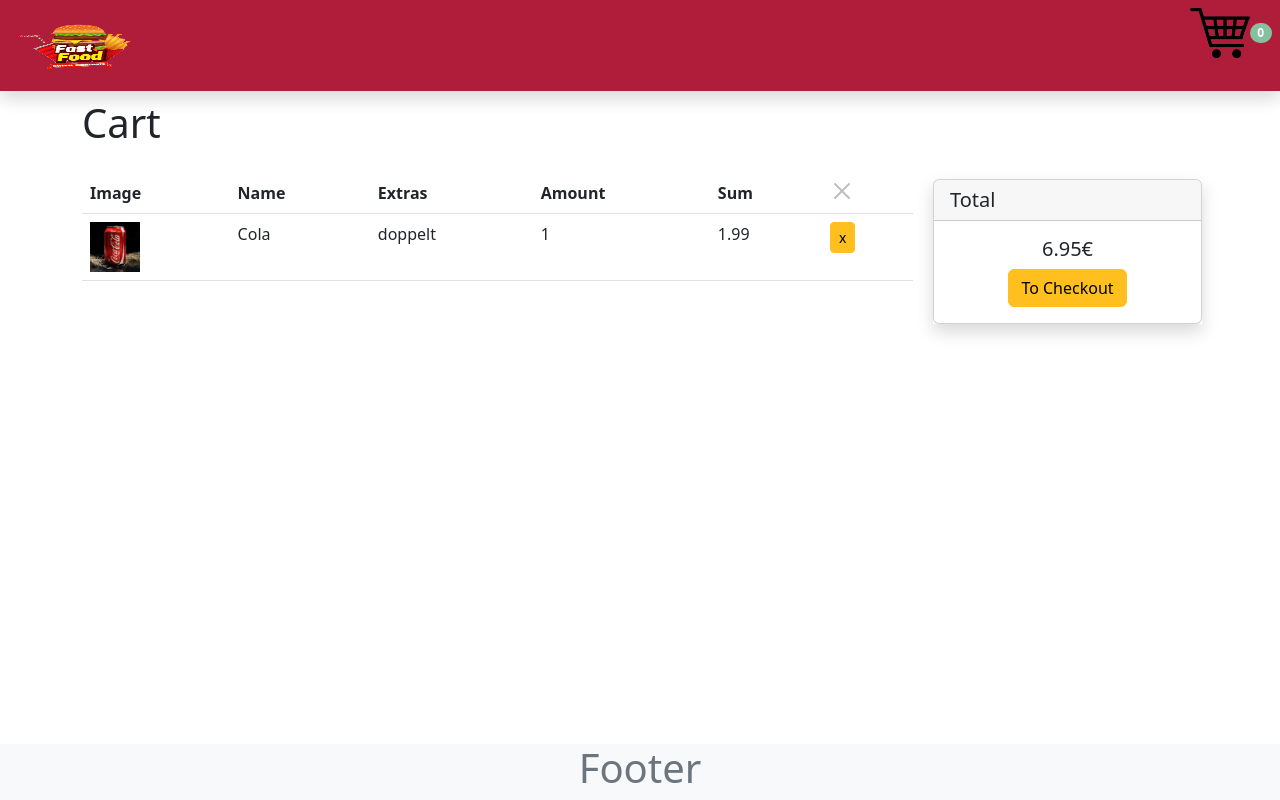
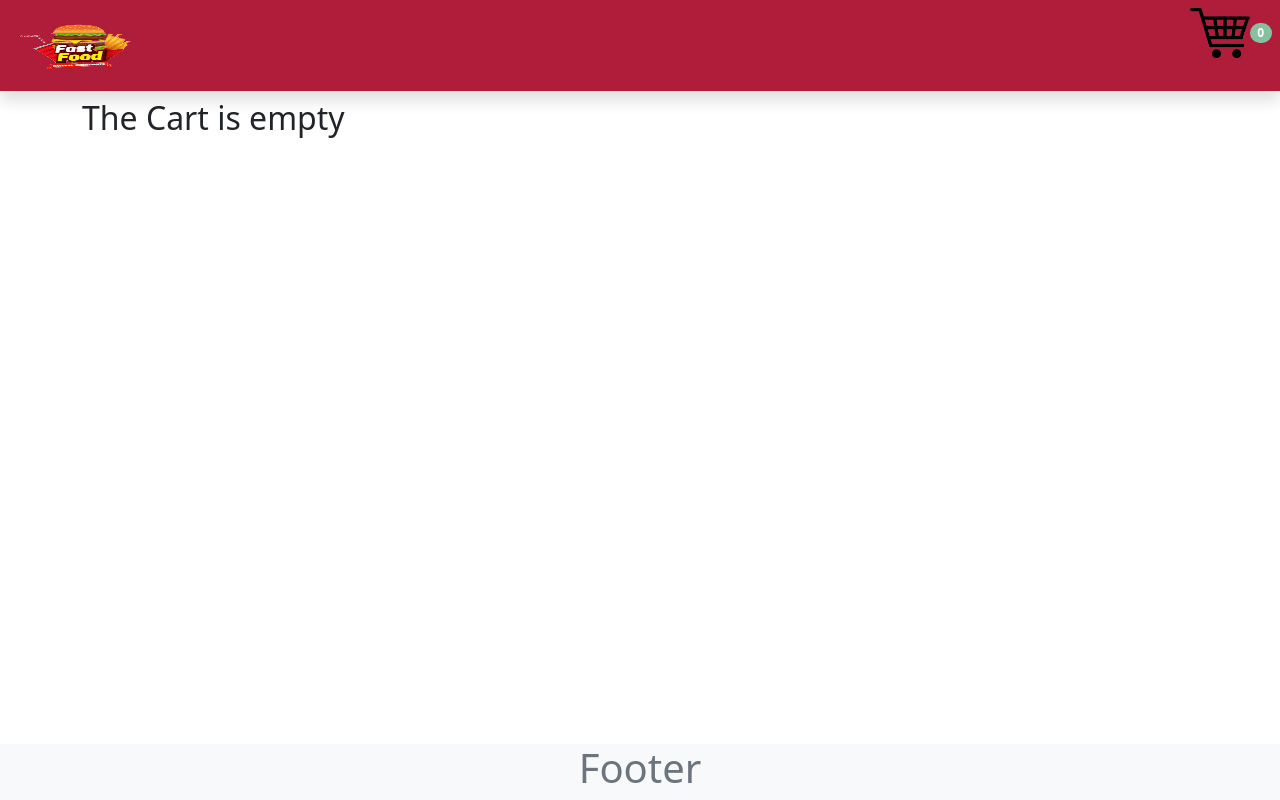
Before and after one commit to hristosppp/FoodHero, a Next.js app: page /cart in a window 1280 px wide. Built offline with nearby package versions, Linux system fonts and the light colour scheme.

Commit message:
implemented paypal for payments

```diff
--- a/components/Productlist.jsx
+++ b/components/Productlist.jsx
@@ -15,12 +15,14 @@ export default function Productlist({products}) {
                                 </Link>
                                 <Card.Body>
                                     <Card.Title>
-                                        {product.name} {product.preis}€
+                                        {product.name} {product.preis.toFixed(2)}€
                                     </Card.Title>
                                     <Card.Text>
                                         {product.beschreibung}
                                     </Card.Text>
-                                    <Button variant="danger">add to Card</Button>
+                                    <Link href={`/products/${product.url}`}>
+                                        <Button variant="danger">add to Card</Button>
+                                    </Link>
                                 </Card.Body>
                             </Card>
                         </div>
--- a/package.json
+++ b/package.json
@@ -9,6 +9,7 @@
     "lint": "next lint"
   },
   "dependencies": {
+    "@paypal/react-paypal-js": "^7.8.3",
     "@reduxjs/toolkit": "^1.9.5",
     "bootstrap": "^5.2.3",
     "eslint": "8.40.0",
@@ -20,6 +21,7 @@
     "react-dom": "18.2.0",
     "react-redux": "^8.0.5",
     "redux": "^4.2.1",
-    "sass": "^1.62.1"
+    "sass": "^1.62.1",
+    "uuid": "^9.0.0"
   }
 }
--- a/pages/cart.jsx
+++ b/pages/cart.jsx
@@ -1,9 +1,84 @@
 import { Table,CloseButton, Button, Card } from "react-bootstrap";
 import Image from "next/image";
+import { useDispatch, useSelector } from "react-redux";
+import Link from "next/link";
+import { removeProduct } from "@/redux/cartSlice";
+import { useEffect, useState } from "react";
+import { PayPalScriptProvider, PayPalButtons, usePayPalScriptReducer } from "@paypal/react-paypal-js";
 
 export default function Cart(){
+    const dispatch = useDispatch();
+    const cart = useSelector((state) => state.cart);
+    const clientID = "AeDAOELMF2BRbMxl2g7qqAgMy2ZfVg3IE-T920N7oEN_oWzfkr_5NV1FxNIAViXnvUAmBiSSTTucz9xP";
+    const [kasse, setKasse] = useState(false)
+
+    const remove = (product) => {
+        dispatch(removeProduct(product))
+    }
+
+    const amount = cart.totalSum;
+    const currency = "EUR";
+    const style = { "layout": "vertical" };
+
+    const ButtonWrapper = ({currency, showSpinner }) => {
+        // usePayPalScriptReducer can be use only inside children of PayPalScriptProviders
+        // This is the main reason to wrap the PayPalButtons in a new component
+        const [{ options, isPending }, dispatch] = usePayPalScriptReducer();
+
+        useEffect(() => {
+            dispatch({
+                type: "resetOptions",
+                value: {
+                    ...options,
+                    currency: currency,
+                },
+            });
+        }, [currency, showSpinner]);
+
+        return(
+        <>
+            { (showSpinner && isPending) && <div className="spinner" />}
+            <PayPalButtons
+                style={style}
+                disabled={false}
+                forceReRender={[amount, currency, style]}
+                fundingSource={undefined}
+                createOrder={(data, actions) => {
+                    return actions.order
+                        .create({
+                            purchase_units: [
+                                {
+                                    amount: {
+                                        currency_code: currency,
+                                        value: amount,
+                                    },
+                                },
+                            ],
+                        })
+                        .then((orderId) => {
+                            //Your code here after create the order
+                            return orderId;
+                        });
+                }}
+                onApprove={function (data, actions) {
+                    return actions.order.capture().then(function (details) {
+                        console.log(details);
+                        console.log(details.purchase_units[0].shipping);
+                    });
+                }}
+            />
+        </>
+        );
+    }
+
     return(
+
         <div>
+            {cart.cAmount === 0 ? (
+                <h2>The Cart is empty</h2>
+            ) :
+            (
+            <div>
             <h1>Cart</h1>
             <div className="row mt-4">
                 <div className="col-9">
@@ -19,16 +94,29 @@ export default function Cart(){
                             </tr>
                         </thead>
                         <tbody>
-                            <tr>
+                            {cart.products.map( product => {
+                                return(
+                            <tr key={product._id}>
                                 <td>
-                                    <Image src={"/images/products/cola.jpg"} alt="cola" width={50} height={50} />
+                                    <Image src={product.bild} alt={product.name} width={50} height={50} />
                                 </td>
-                                <td>Cola</td>
-                                <td>doppelt</td>
-                                <td>1</td>
-                                <td>1.99</td>
-                                <td><Button className="btn-sm">x</Button></td>
+                                <td>
+                                <Link className="text-danger" href={`/products/${product.url}`}>{product.name}</Link></td>
+                                <td>
+                                {product.extras.map( extra => {
+                                    return(
+                                        <span key={extra._id}>
+                                            {extra.text}
+                                        </span>
+                                    )
+                                })}
+                                </td>
+                                <td>{product.menge}</td>
+                                <td>{(product.preis*product.menge).toFixed(2)}</td>
+                                <td><Button className="btn-sm" onClick={() => remove(product)}>x</Button></td>
                             </tr>
+                                )
+                            })}
                         </tbody>
                     </Table>
                 </div>
@@ -38,14 +126,35 @@ export default function Cart(){
                             <Card.Header as="h5">Total</Card.Header>
                             <Card.Body className="text-center">
                                 <Card.Title>
-                                    6.95€
+                                    {cart.totalSum.toFixed(2)}
                                 </Card.Title>
-                                <Button variant="primary">To Checkout</Button>
+
+                                { kasse ?
+
+                                    (<PayPalScriptProvider
+                                    options={{
+                                        "client-id": clientID,
+                                        components: "buttons",
+                                        currency: "EUR",
+                                    }}
+                                >
+                                    <ButtonWrapper
+                                        currency={currency}
+                                        showSpinner={false}
+                                    />
+                                </PayPalScriptProvider>)
+
+                                    :
+
+                                    <Button onClick={() => setKasse(true)} variant="primary">To Checkout</Button>
+                                }
                             </Card.Body>
                         </Card>
                     </div>
                 </div>
             </div>
+            </div>
+            )}
         </div>
     )
 }
--- a/redux/cartSlice.js
+++ b/redux/cartSlice.js
@@ -15,9 +15,15 @@ const cartSlice = createSlice({
         },
         leeren: (state) => {
             state = initialState;
+        },
+        removeProduct: (state, action) => {
+            const leftProducts = state.products.filter( product => product._id !== action.payload._id);
+            state.products = leftProducts;
+            state.cAmount -= 1;
+            state.totalSum -= action.payload.preis * action.payload.menge;
         }
     }
 })
 
-export const { addProducts, leeren} = cartSlice.actions;
+export const { addProducts, leeren, removeProduct} = cartSlice.actions;
 export default cartSlice.reducer;
```
Also changed, not shown: pages/products/[url].jsx (+6 -2 lines), 1 other file (tests, documents, lock files or other folders).
